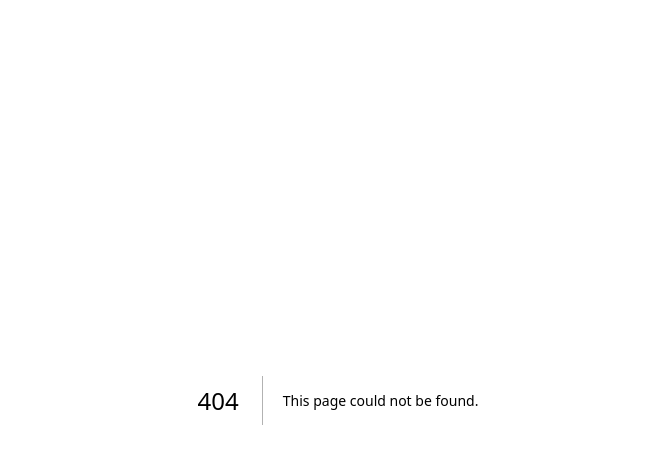
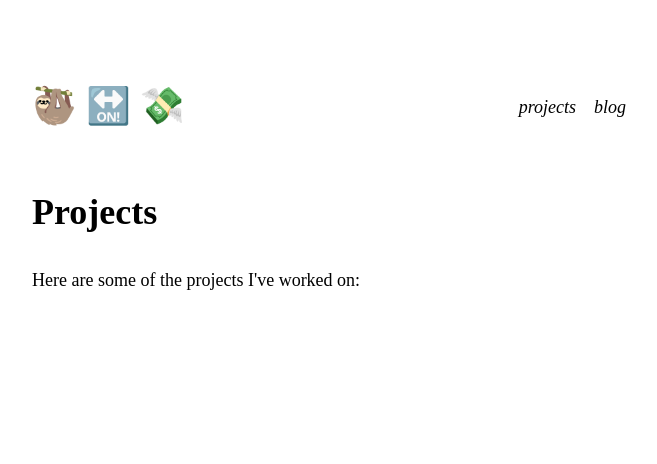
Before and after one commit to rgildiaz/blog, a Next.js app: page /projects in a window 1280 px wide. Before the commit this address had no page. Shown: the top 464 px of the page, without its empty margins (302-959 px from the left). Built offline with nearby package versions, Linux system fonts and the light colour scheme.

Commit message:
feat(projects): create landing page for projects

```diff
--- /dev/null
+++ b/pages/projects/index.js
@@ -0,0 +1,10 @@
+import Layout from "../../components/layout";
+
+export default function Projects() {
+  return (
+    <Layout>
+      <h1>Projects</h1>
+      <p>Here are some of the projects I've worked on:</p>
+    </Layout>
+  );
+}
```
